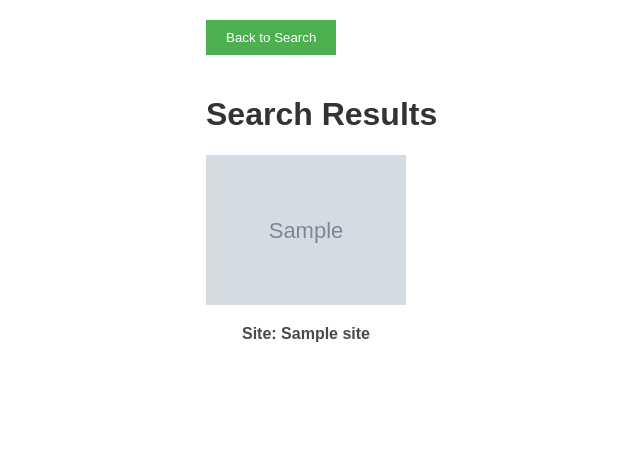
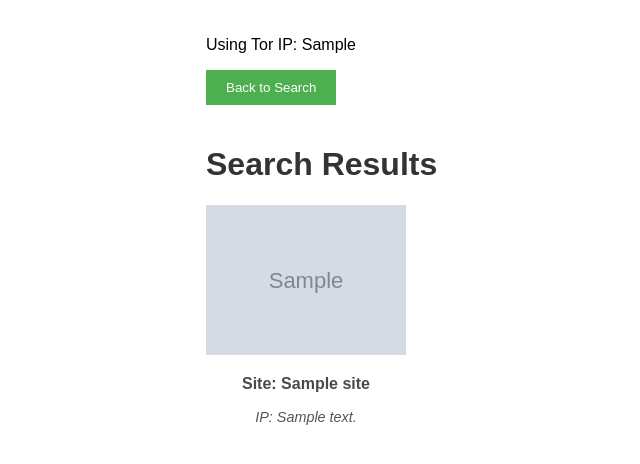
Before and after one commit to addycb/Pimeyes-Free-POC, a Flask app: template templates/results.html in a window 1280 px wide. Shown: the top 464 px of the page, without its empty margins (34-674 px from the left). Run offline with Flask 3, Linux system fonts and the light colour scheme; the template is opened without the code that fills it: most values are stand-ins (such as "Sample title", 1, 10 or a date in 2020); grey boxes marked "Sample" are stand-in pictures; some libraries are stand-ins or nearby versions.

Commit message:
Add files via upload

```diff
--- a/templates/results.html
+++ b/templates/results.html
@@ -31,6 +31,12 @@
             font-weight: bold;
             color: #4a4a4a;
         }
+        .ip-info {
+            font-style: italic;
+            font-size: 0.9em;
+            color: #555;
+            margin-top: 5px;
+        }
         .adult-warning {
             background-color: #ffcccc;
             color: red;
@@ -62,6 +68,11 @@
     </style>
 </head>
 <body>
+    <!-- Display Tor IP if available -->
+    {% if tor_ip %}
+        <p>Using Tor IP: {{ tor_ip }}</p>
+    {% endif %}
+
     <!-- Back to Search Button -->
     <button class="back-button" onclick="window.location.href='/';">Back to Search</button>
 
@@ -73,6 +84,11 @@
                     <img src="{{ result.thumbnail_url }}" alt="Thumbnail">
                 </a>
                 <p class="site-info">Site: {{ result.site }}</p>
+
+                <!-- Display the IP address associated with the result -->
+                {% if result.ip_address %}
+                    <p class="ip-info">IP: {{ result.ip_address }}</p>
+                {% endif %}
 
                 {% if result.is_adult %}
                     <div class="adult-warning">
```
Also changed, not shown: templates/index.html (+32 -0 lines).
